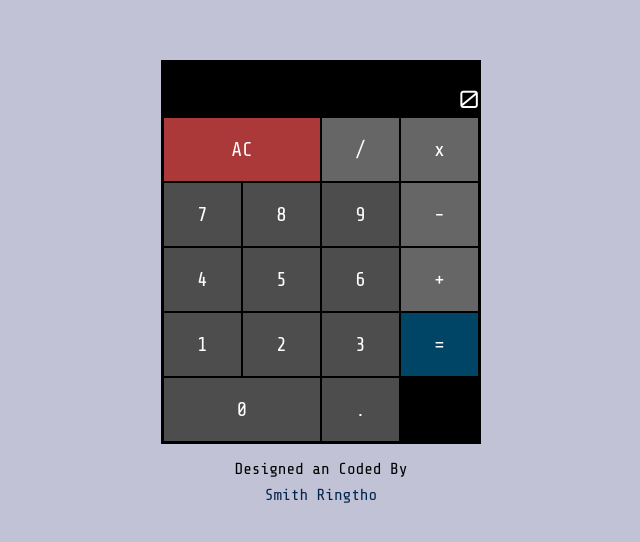
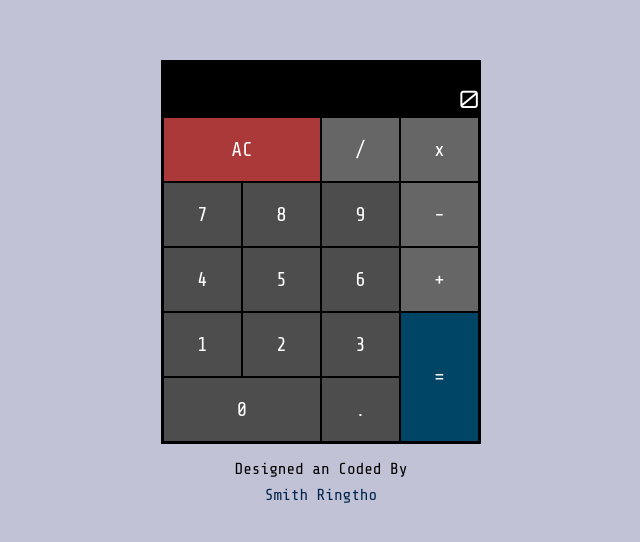
Before and after one commit to ringtho/calculator, a React (Create React App) app: page / in a window 1280 px wide. Shown: the part 118-660 px from the top of the page, without its empty margins (319-959 px from the left). Built offline with nearby package versions, Linux system fonts and the light colour scheme.

Commit message:
Fixed the equals button to position

```diff
--- a/src/index.scss
+++ b/src/index.scss
@@ -63,6 +63,7 @@ $shareTech: 'Share Tech Mono', monospace;
   flex-wrap: wrap;
   flex: 1 0 25%;
   height: 325px;
+  position: relative;
 }
 
 .buttons-container div {
@@ -107,6 +108,9 @@ $shareTech: 'Share Tech Mono', monospace;
 }
 
 #equals {
-  // height: 40%;
+  height: 40%;
+  position: absolute;
   flex-grow: 1;
+  bottom: 0;
+  right: 0;
 }
```
